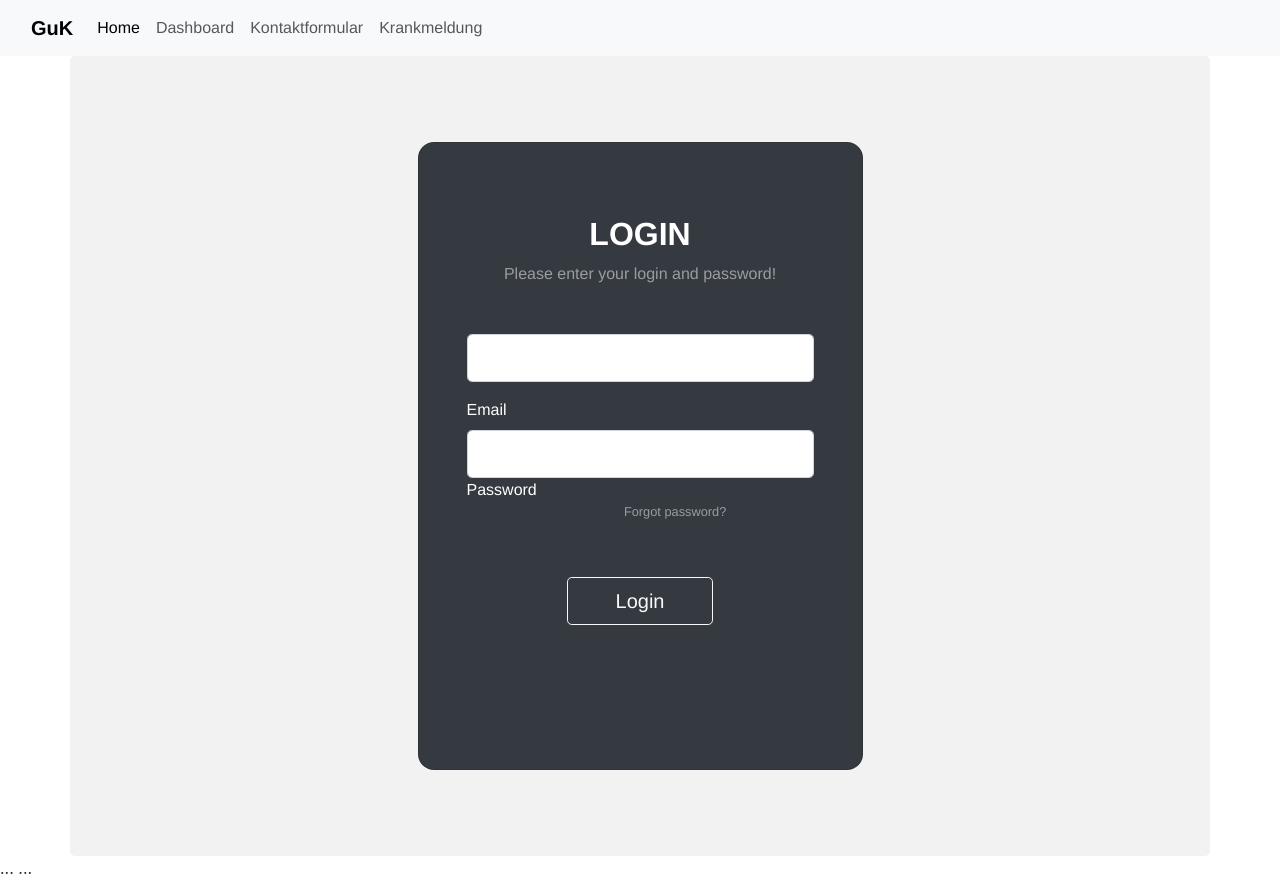
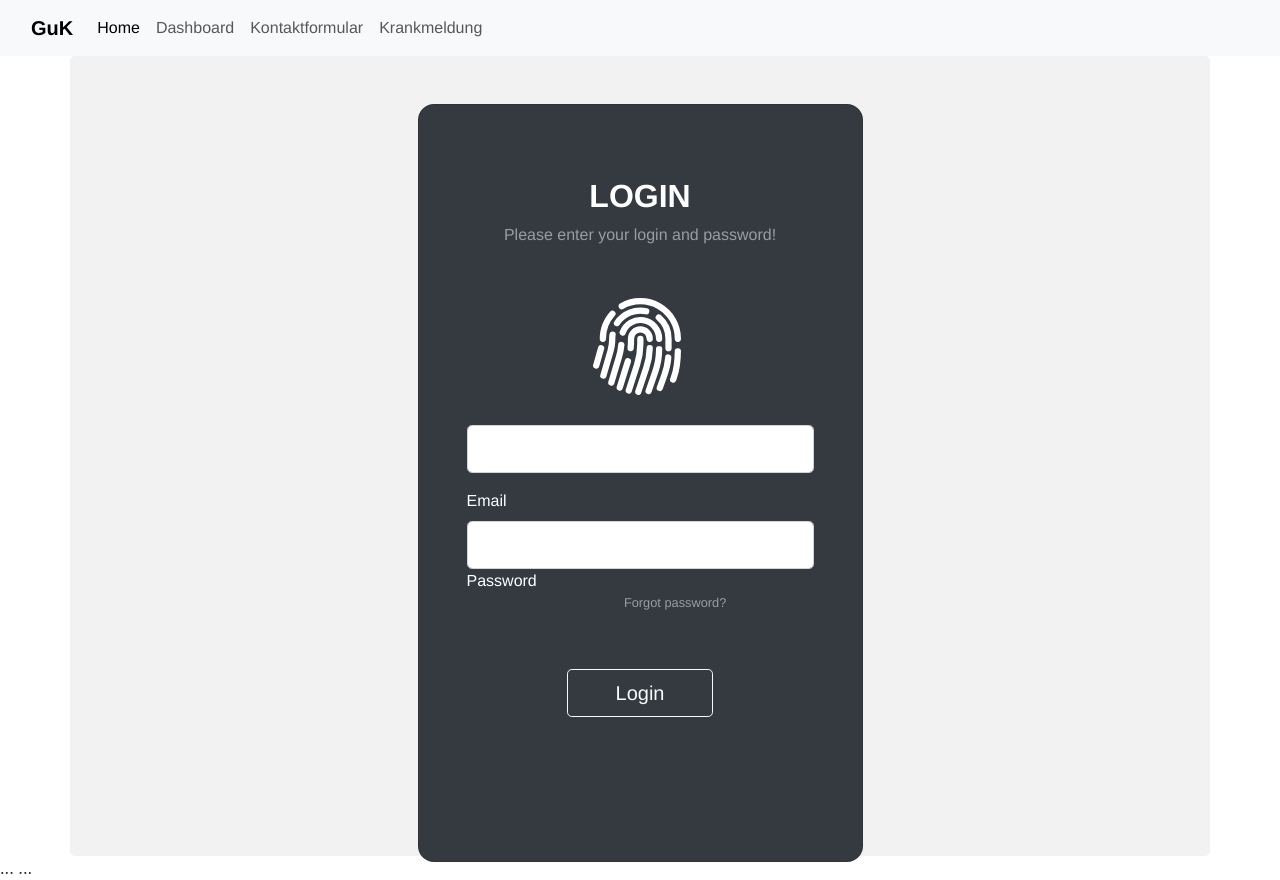
Before and after one commit to Melliim/GuK-Melde-App-Frontend, a Vue app: page / in a window 1280 px wide. Built offline with nearby package versions, Linux system fonts and the light colour scheme.

Commit message:
TouchID in LOGIN

```diff
--- a/src/components/FaceId.vue
+++ b/src/components/FaceId.vue
@@ -1,6 +1,6 @@
 <template>
   <div >
-    <svg tabindex="0" @keyup.enter="green()" @keyup.delete="red"  id="touchid" xmlns="http://www.w3.org/2000/svg" width="100" height="100" fill="black" class="bi bi-fingerprint" viewBox="0 0 16 16">
+    <svg tabindex="0" @keyup.enter="green()" @keyup.delete="red"  id="touchid" xmlns="http://www.w3.org/2000/svg" width="100" height="100" fill="white" class="bi bi-fingerprint" viewBox="0 0 16 16">
       <path d="M8.06 6.5a.5.5 0 0 1 .5.5v.776a11.5 11.5 0 0 1-.552 3.519l-1.331 4.14a.5.5 0 0 1-.952-.305l1.33-4.141a10.5 10.5 0 0 0 .504-3.213V7a.5.5 0 0 1 .5-.5Z"/>
       <path d="M6.06 7a2 2 0 1 1 4 0 .5.5 0 1 1-1 0 1 1 0 1 0-2 0v.332c0 .409-.022.816-.066 1.221A.5.5 0 0 1 6 8.447c.04-.37.06-.742.06-1.115V7Zm3.509 1a.5.5 0 0 1 .487.513 11.5 11.5 0 0 1-.587 3.339l-1.266 3.8a.5.5 0 0 1-.949-.317l1.267-3.8a10.5 10.5 0 0 0 .535-3.048A.5.5 0 0 1 9.569 8Zm-3.356 2.115a.5.5 0 0 1 .33.626L5.24 14.939a.5.5 0 1 1-.955-.296l1.303-4.199a.5.5 0 0 1 .625-.329Z"/>
       <path d="M4.759 5.833A3.501 3.501 0 0 1 11.559 7a.5.5 0 0 1-1 0 2.5 2.5 0 0 0-4.857-.833.5.5 0 1 1-.943-.334Zm.3 1.67a.5.5 0 0 1 .449.546 10.72 10.72 0 0 1-.4 2.031l-1.222 4.072a.5.5 0 1 1-.958-.287L4.15 9.793a9.72 9.72 0 0 0 .363-1.842.5.5 0 0 1 .546-.449Zm6 .647a.5.5 0 0 1 .5.5c0 1.28-.213 2.552-.632 3.762l-1.09 3.145a.5.5 0 0 1-.944-.327l1.089-3.145c.382-1.105.578-2.266.578-3.435a.5.5 0 0 1 .5-.5Z"/>
--- a/src/components/LoginForm.vue
+++ b/src/components/LoginForm.vue
@@ -10,7 +10,7 @@
 
                 <h2 class="fw-bold mb-2 text-uppercase">Login</h2>
                 <p class="text-white-50 mb-5">Please enter your login and password!</p>
-
+      <face-id></face-id> <br>
                 <div class="form-outline form-white mb-4">
                   <input type="email" id="typeEmailX" class="form-control form-control-lg" v-model="email" @keyup.enter="login()"/>
                   <label class="form-label" for="typeEmailX">Email</label>
@@ -36,6 +36,8 @@
 </template>
 
 <script>
+import FaceId from '@/components/FaceId.vue'
+
 export default {
   name: "LoginForm",
   data(){
@@ -44,6 +46,7 @@ export default {
       password: ''
     }
   }, components: {
+    FaceId
 
   }, methods: {
     login(){
```
